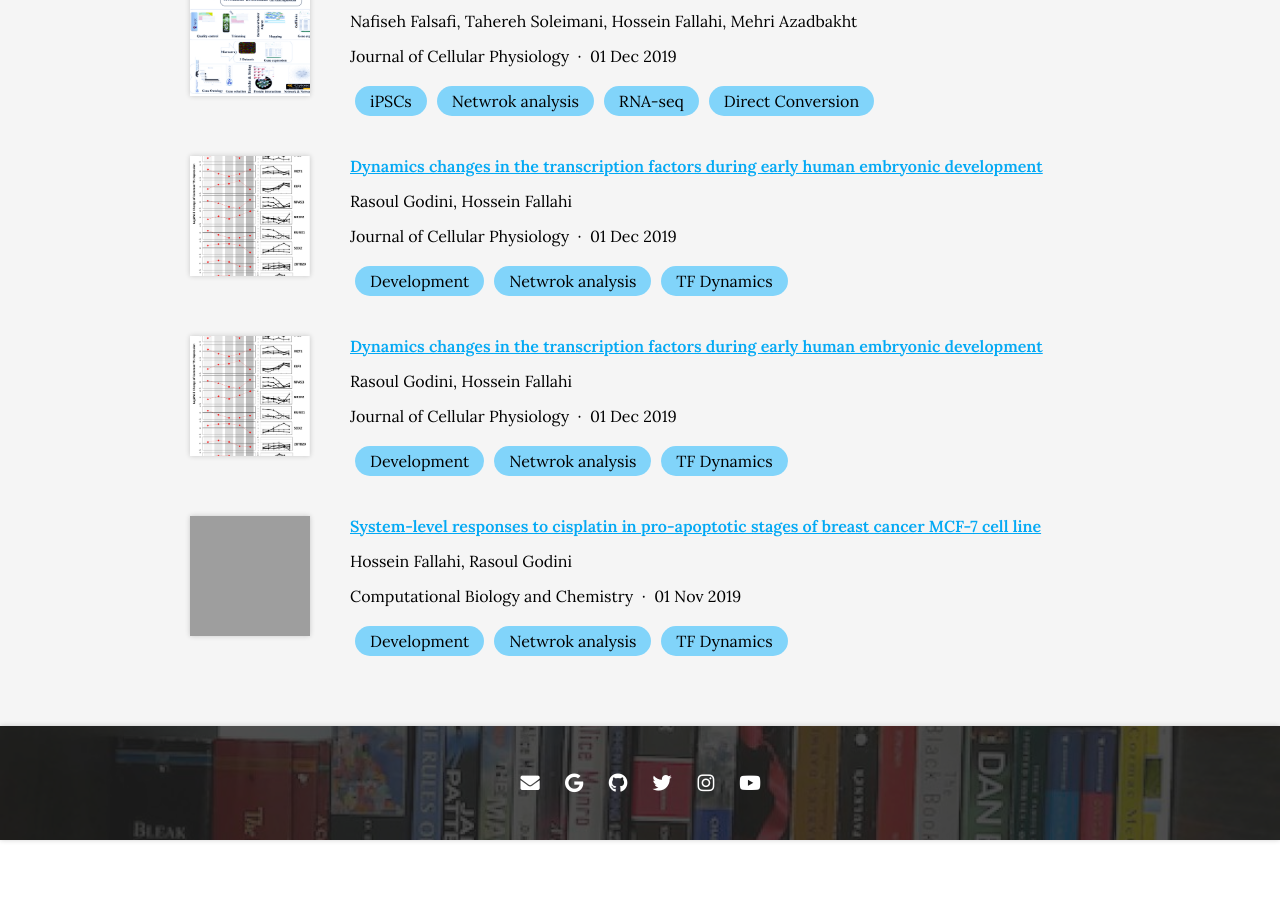
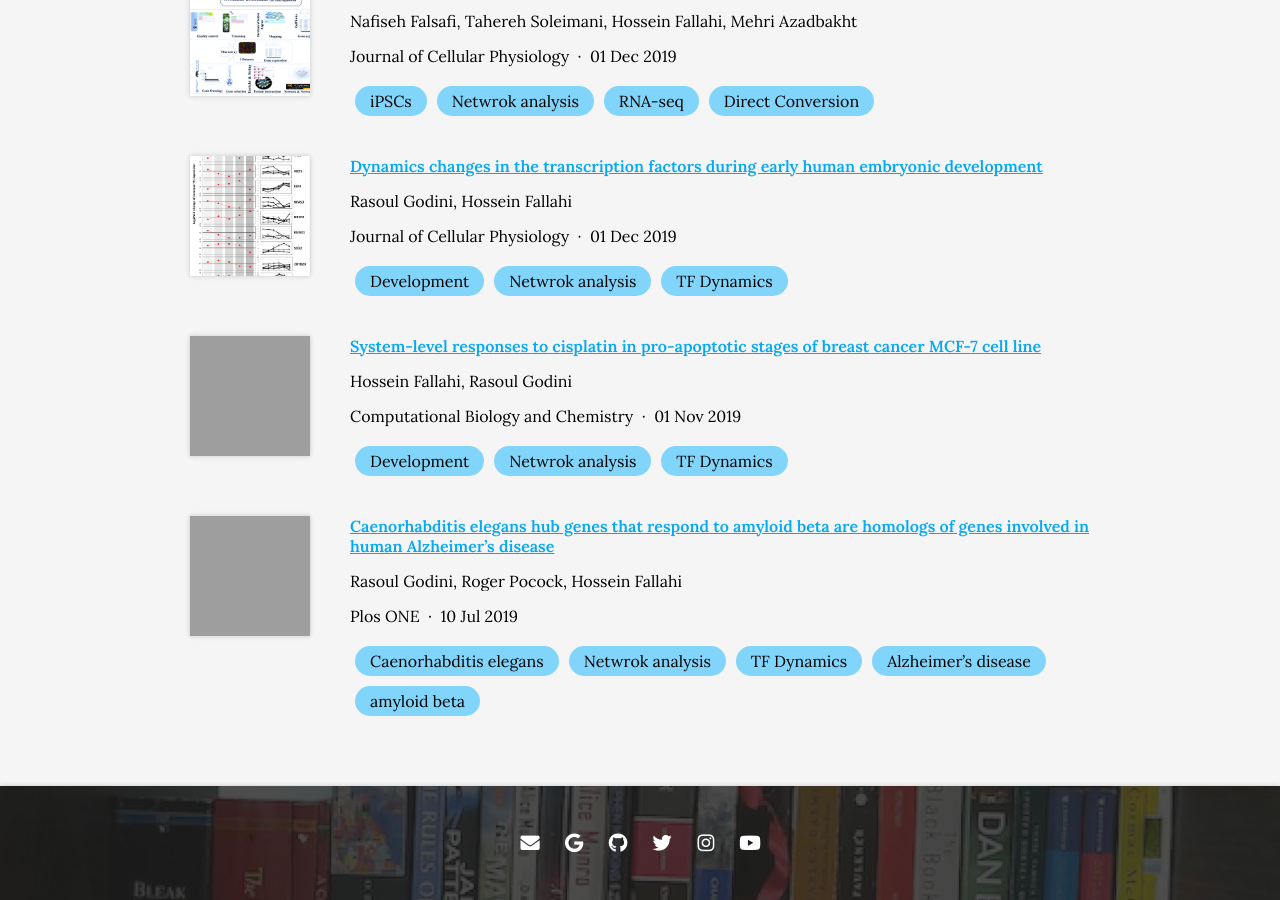
Before and after one commit to Hossein-Fallahi/Fallahi-Bioinformatics-Lab, a Jekyll site: the page built from research/index.md, in a window 1280 px wide and 900 px high, scrolled down 1564 px. Built offline with Jekyll 4.4.1, drawn with Linux system fonts in a browser that asks for light colours; nearby versions of some CDN libraries; before the commit the page ends 2404 px from its top, so only the background shows below that; some of the changed text lies outside the part shown; grey boxes are pictures that could not be loaded.

Commit message:
Update citations.yaml

```diff
--- a/_data/citations.yaml
+++ b/_data/citations.yaml
@@ -15,22 +15,22 @@
   - type: website
     link: https://link.springer.com/article/10.1007/s11033-020-05841-5
   tags:
-  - Development, Netwrok analysis, TF Dynamics
-- id: doi:10.1002/jcp.27386
-  title: Dynamics changes in the transcription factors during early human embryonic
-    development
+  - lnCRNA, Netwrok analysis, Breast Cancer, DSCAM-AS1
+- id: doi:10.1371/journal.pone.0219486
+  title: Caenorhabditis elegans hub genes that respond to amyloid beta are homologs of genes involved in human Alzheimer’s disease
   authors:
   - Rasoul Godini
+  - Roger Pocock
   - Hossein Fallahi
-  publisher: Journal of Cellular Physiology
-  date: '2019-12-01'
-  link: https://doi.org/gkpmrm
-  image: https://raw.githubusercontent.com/Hossein-Fallahi/Fallahi-Bioinformatics-Lab/main/images/Fig%204.jpg
+  publisher: Plos ONE
+  date: '2019-07-10'
+  link: https://journals.plos.org/plosone/article?id=10.1371/journal.pone.0219486
+  image: https://github.com/Hossein-Fallahi/Fallahi-Bioinformatics-Lab/blob/main/images/pone.0219486.g007.png
   extra-links:
   - type: website
-    link: https://onlinelibrary.wiley.com/doi/epdf/10.1002/jcp.27386
+    link: https://journals.plos.org/plosone/article?id=10.1371/journal.pone.0219486
   tags:
-  - Development, Netwrok analysis, TF Dynamics
+  - Caenorhabditis elegans, Netwrok analysis, TF Dynamics, Alzheimer’s disease, amyloid beta
 - id: doi:10.1371/journal.pone.0254976
   title: Survival prognostic factors in patients with acute myeloid leukemia using
     machine learning techniques
```
